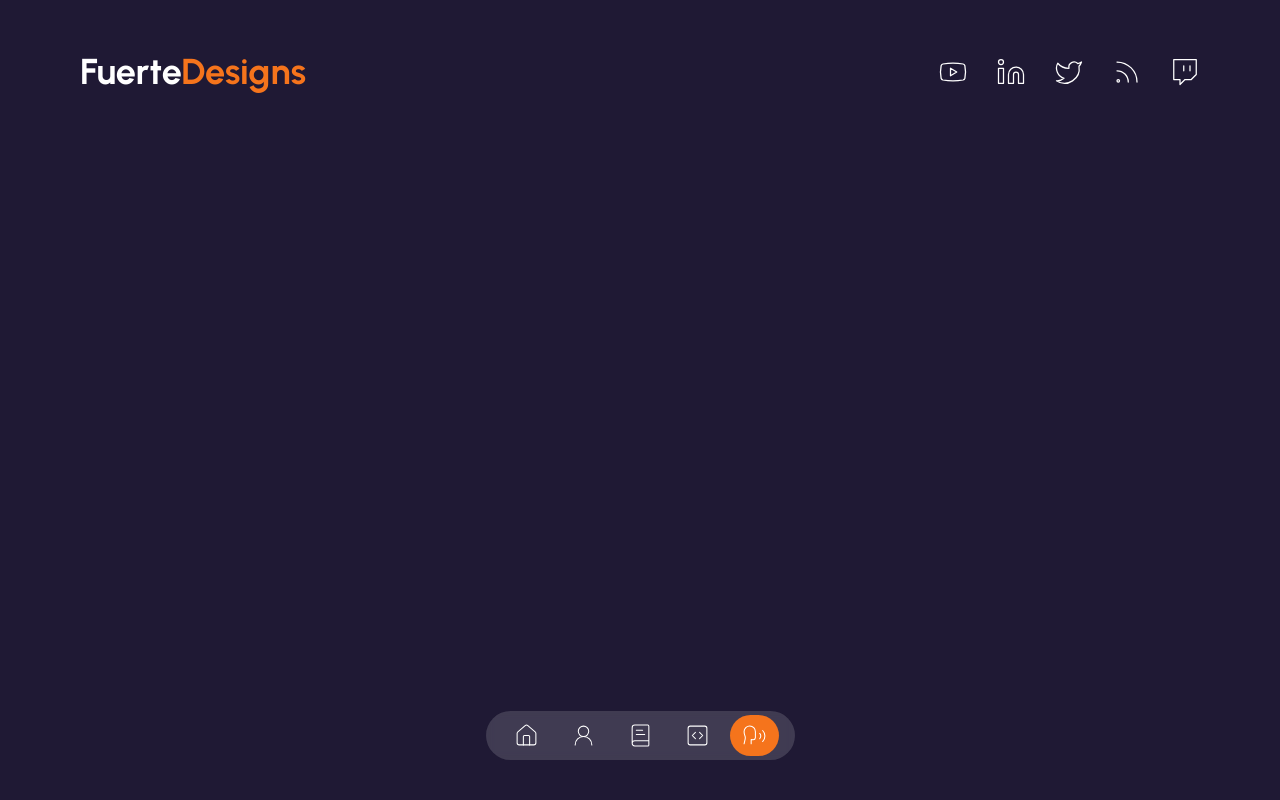
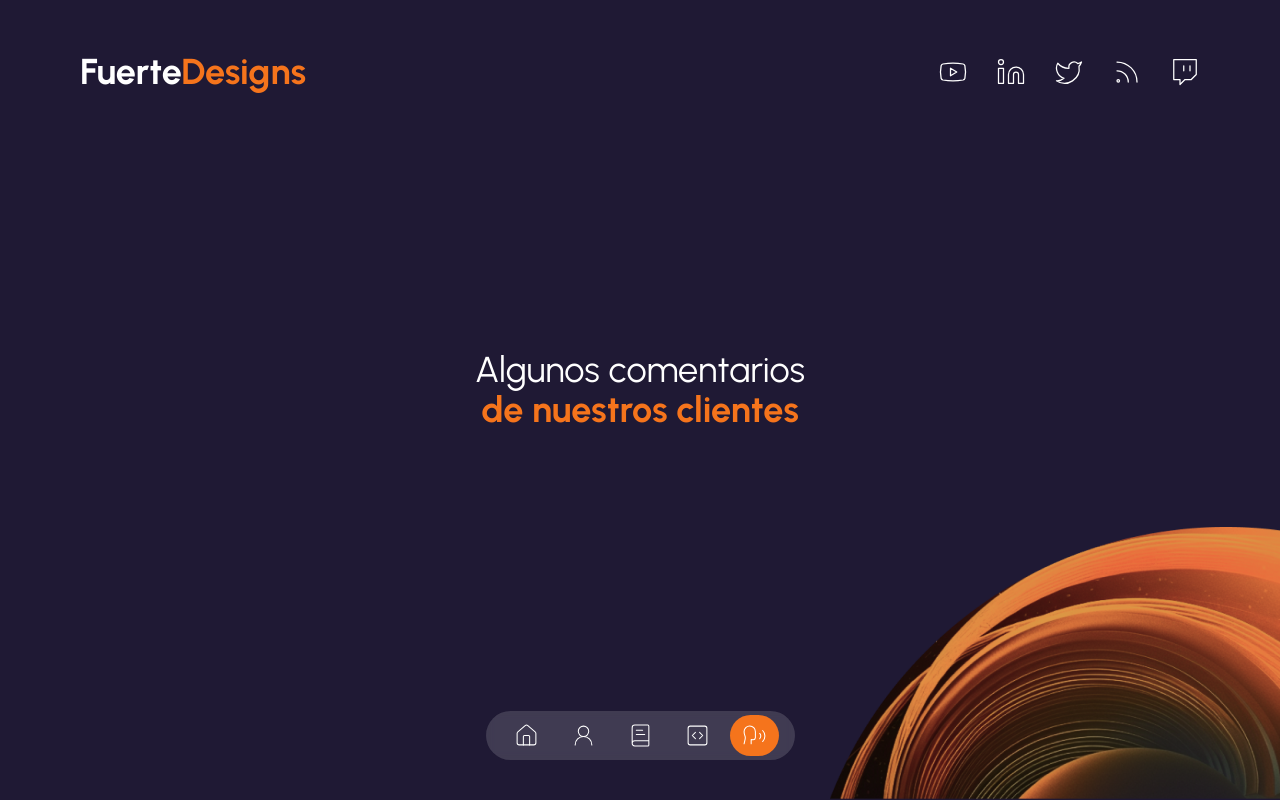
Before and after one commit to fantasyfuerte/portfolio-landing-page, a Next.js app: page /testimonials in a window 1280 px wide. Built offline with nearby package versions, Linux system fonts and the light colour scheme.

Commit message:
Adding and styling title

```diff
--- a/src/app/(routes)/testimonials/page.tsx
+++ b/src/app/(routes)/testimonials/page.tsx
@@ -1,9 +1,19 @@
+import CircleImage from "@/components/circle-image";
 import TransitionPage from "@/components/transition-page";
 
 function TestimonialsPage() {
   return (
     <>
       <TransitionPage />
+      <div className="flex flex-col justify-center h-lvh">
+        <CircleImage />
+        <h1 className="text-2xl leading-tight text-center md:text-4xl md:mb-5">
+          Algunos comentarios
+          <span className="block text-secondary font-bold">
+            de nuestros clientes
+          </span>
+        </h1>
+      </div>
     </>
   );
 }
```
